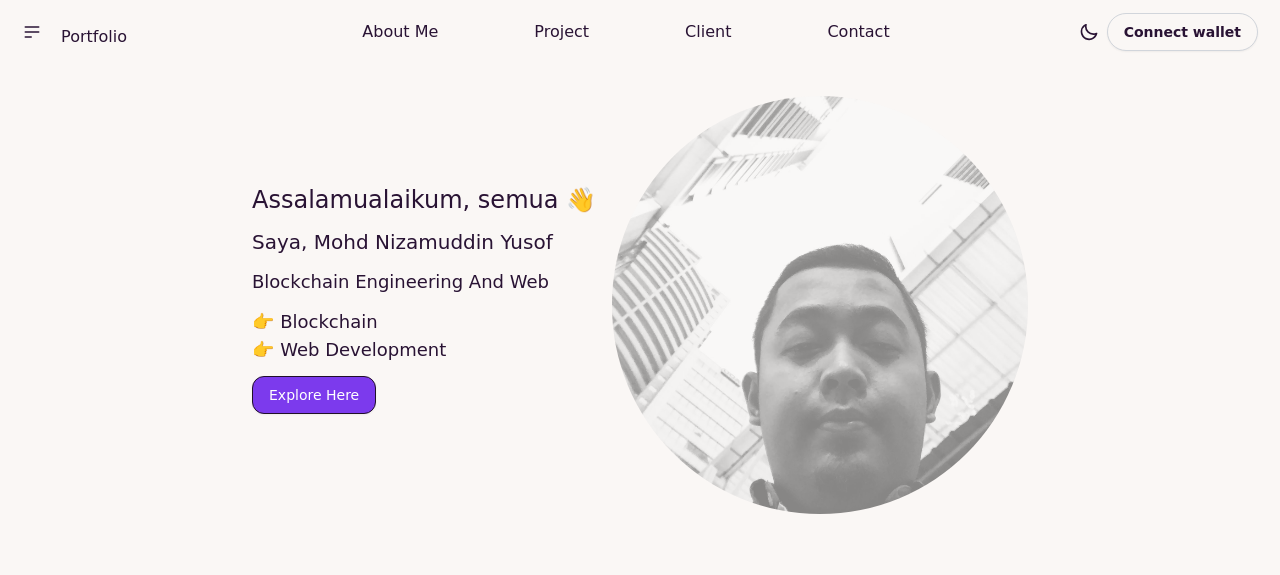
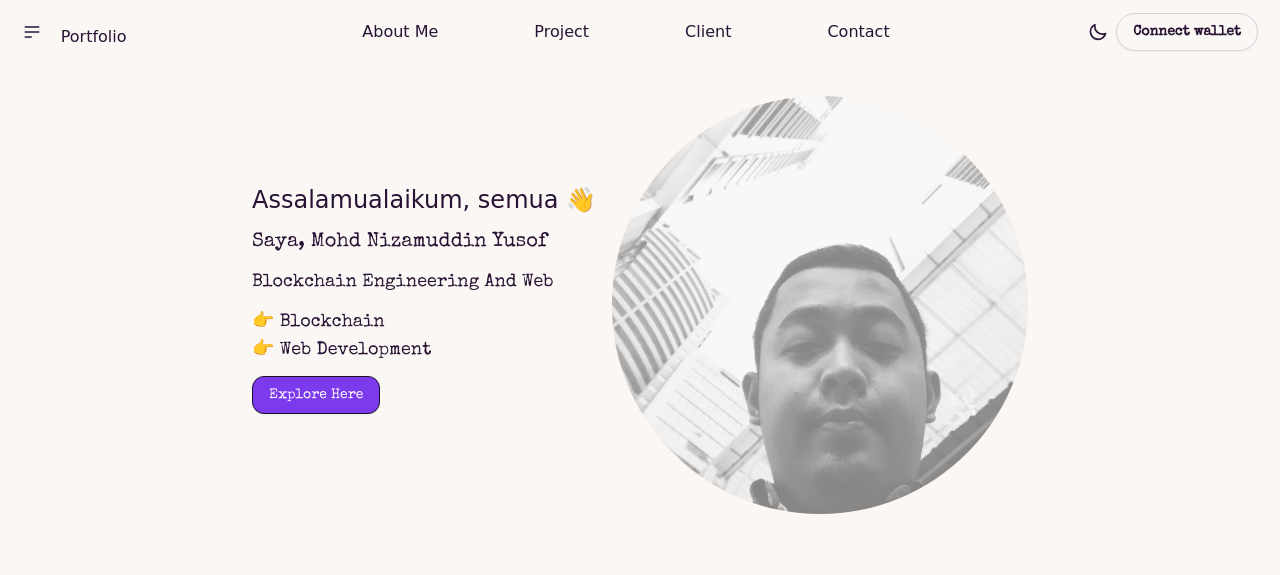
Before and after one commit to mohdxnizamv/Portfolio-2022, a website: page index.html in a window 1280 px wide. Shown: the top 575 px of the page. Drawn offline with nearby package versions, Linux system fonts and the light colour scheme; a web font is replaced by a local one.

Commit message:
first commit

```diff
--- a/index.html
+++ b/index.html
@@ -14,7 +14,7 @@
     <title>Portfolio | mohdxnizamv</title>
   </head>
 
-  <body>
+  <body class="font-SpecialElite">
     <div class="min-w-full">
       <div class="navbar bg-base-100">
         <div class="navbar-start">
@@ -61,7 +61,7 @@
           <a href="#" class="px-12">Contact</a>
         </div>
         <div class="navbar-end mx-3.5">
-          <label class="swap swap-rotate">
+          <label class="swap-rotate swap">
             <input type="checkbox" name="theme" />
 
             <!-- dark icon -->
--- a/src/css/input.css
+++ b/src/css/input.css
@@ -10,10 +10,6 @@
 @tailwind components;
 @tailwind utilities;
 
-body {
-  font-family: "SpecialElite", cursive;
-}
-
 @layer components {
   .butang {
     @apply transform rounded-full border border-gray-300 bg-base-100 px-4 py-2 text-sm font-bold shadow-sm hover:scale-105 focus:outline-none focus:ring-2;
```
Also changed, not shown: src/css/style.css.
